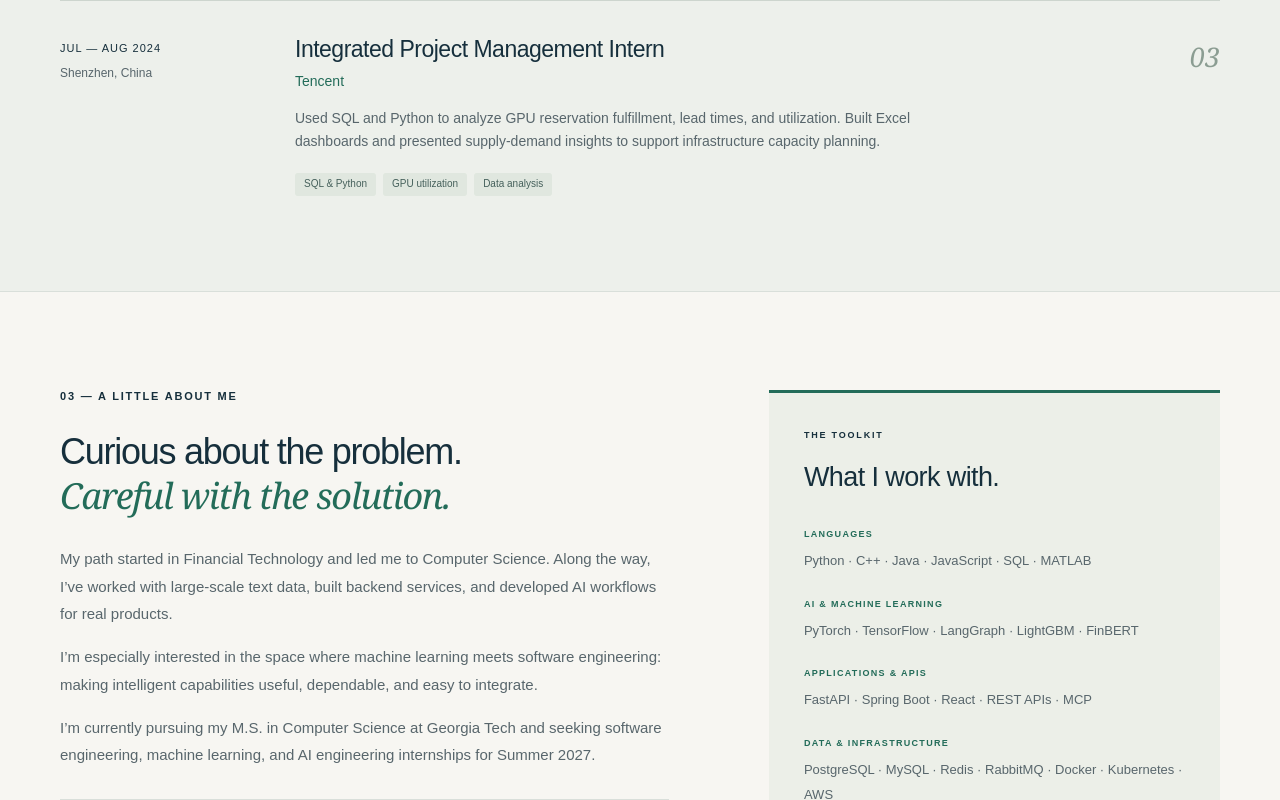
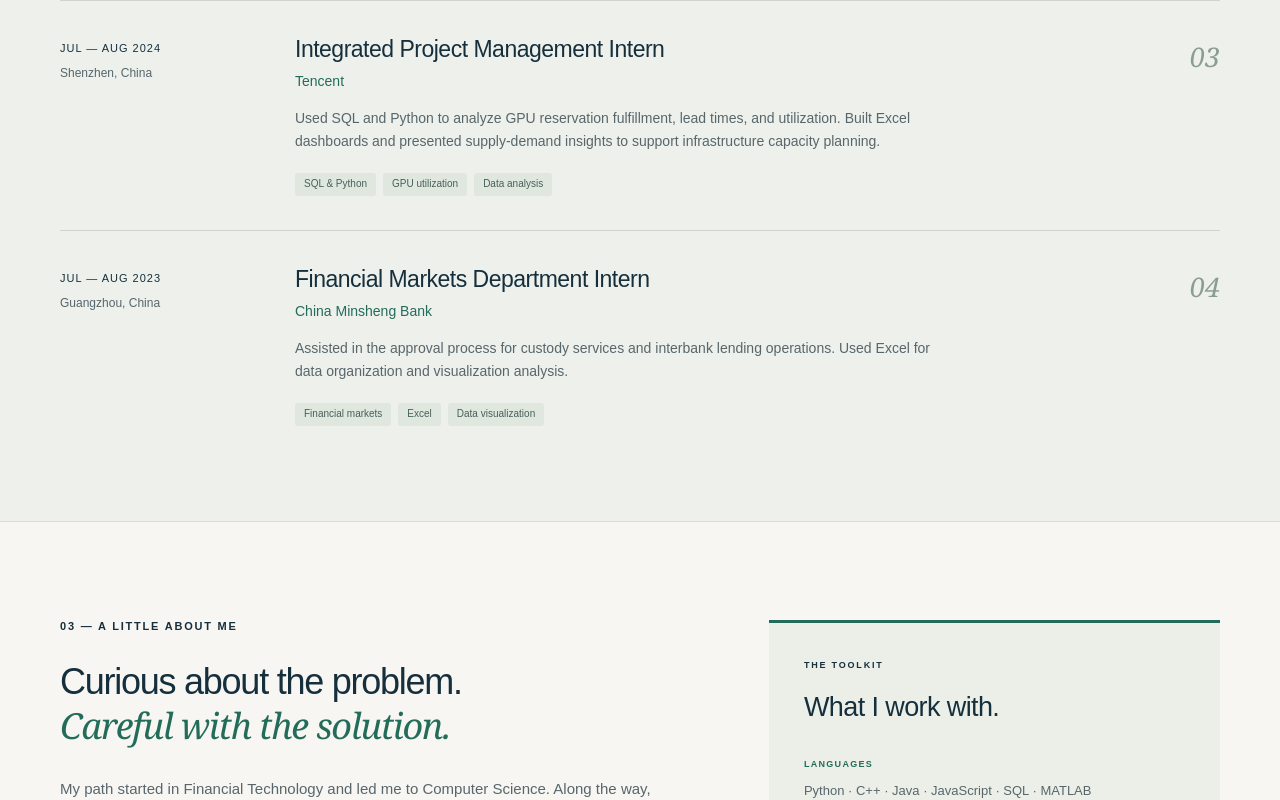
Before and after one commit to KatieQian1/katieqian1.github.io, a plain HTML site: page index.html in a window 1280 px wide. Shown: the part 3115-3915 px from the top of the page. Drawn offline with Linux system fonts and the light colour scheme.

Commit message:
Add files via upload

```diff
--- a/index.html
+++ b/index.html
@@ -65,6 +65,7 @@
   <article class="job"><div class="job-date">APR — JUL 2026<span>Guangzhou, China</span></div><div><h3>Software Engineering Intern</h3><p class="company">Kornet Environmental Technology</p><p>Built an AI assistant platform with intent recognition, agent orchestration, and reusable tool integrations. Evaluated frameworks and developed reference implementations for the USV product line.</p><ul class="chips"><li>Agent systems</li><li>Backend engineering</li><li>Observability</li></ul></div><span class="job-number" aria-hidden="true">01</span></article>
   <article class="job"><div class="job-date">MAY — AUG 2025<span>Guangzhou, China</span></div><div><h3>Software Engineering Intern</h3><p class="company">Kornet Environmental Technology</p><p>Developed a full-stack pollution monitoring application with data visualization, Redis caching, and message-driven alerts. Worked across application development and container deployment.</p><ul class="chips"><li>Full-stack development</li><li>Data systems</li><li>Messaging</li></ul></div><span class="job-number" aria-hidden="true">02</span></article>
   <article class="job"><div class="job-date">JUL — AUG 2024<span>Shenzhen, China</span></div><div><h3>Integrated Project Management Intern</h3><p class="company">Tencent</p><p>Used SQL and Python to analyze GPU reservation fulfillment, lead times, and utilization. Built Excel dashboards and presented supply-demand insights to support infrastructure capacity planning.</p><ul class="chips"><li>SQL & Python</li><li>GPU utilization</li><li>Data analysis</li></ul></div><span class="job-number" aria-hidden="true">03</span></article>
+  <article class="job"><div class="job-date">JUL — AUG 2023<span>Guangzhou, China</span></div><div><h3>Financial Markets Department Intern</h3><p class="company">China Minsheng Bank</p><p>Assisted in the approval process for custody services and interbank lending operations. Used Excel for data organization and visualization analysis.</p><ul class="chips"><li>Financial markets</li><li>Excel</li><li>Data visualization</li></ul></div><span class="job-number" aria-hidden="true">04</span></article>
  </div>
 </div></section>
 <section class="section wrap about" id="about" aria-labelledby="about-title">
```
